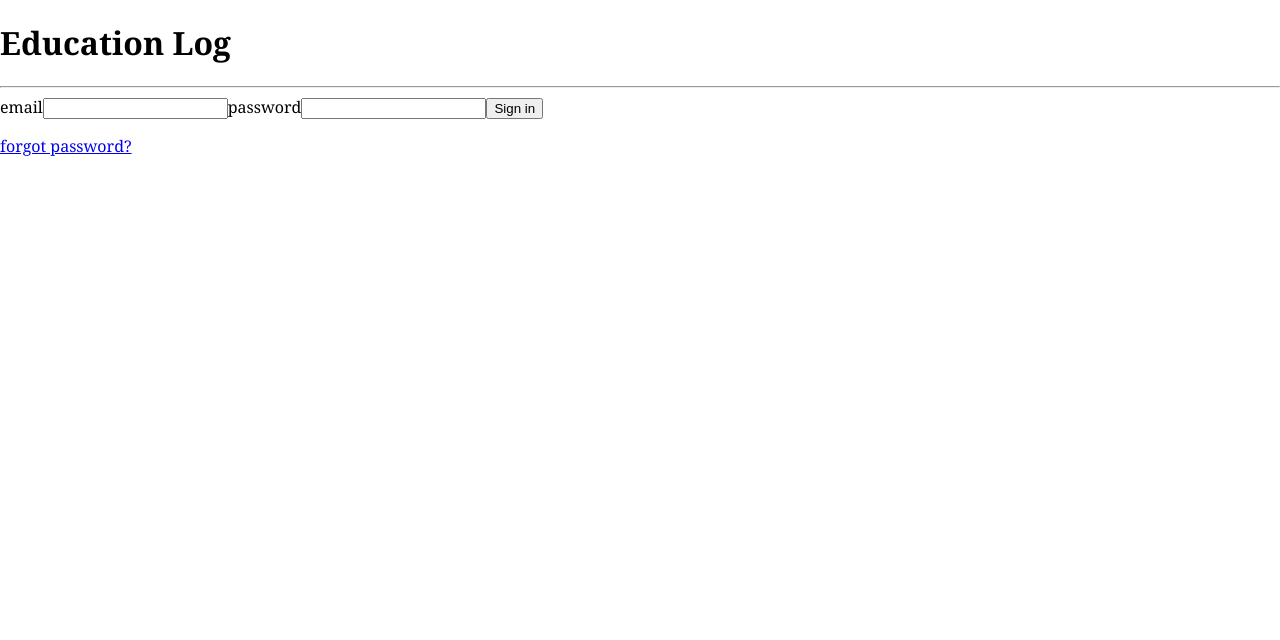
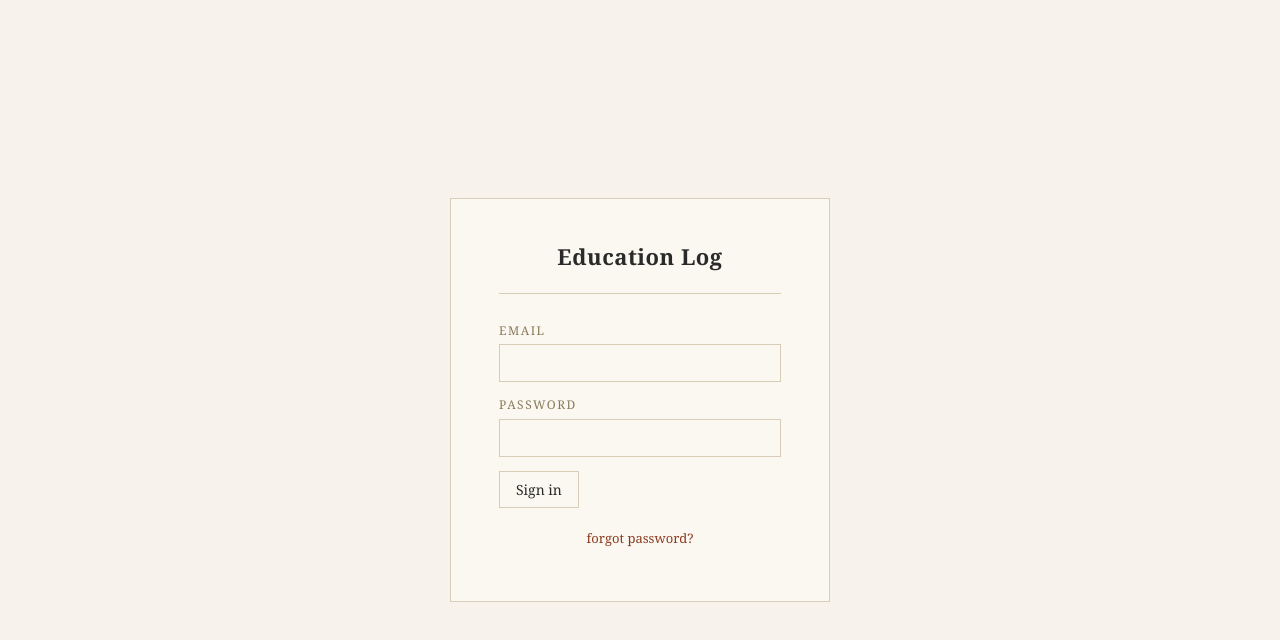
Before and after one commit to dafu-zhu/education-log, a React (Vite) app: page / in a window 1280 px wide. Shown: the top 640 px of the page. Built offline with nearby package versions, Linux system fonts and the light colour scheme; no server answers.

Commit message:
feat(ui): academic-minimal theme, Modal wrapper, inline SVG icons

```diff
--- a/src/index.css
+++ b/src/index.css
@@ -1,2 +1,238 @@
-/* Replaced by the academic-minimal theme in Phase G. */
-body { margin: 0; font-family: Georgia, serif; }
+:root {
+  --bg: #f7f3ec;
+  --paper: #fbf8f1;
+  --ink: #2a2a2a;
+  --ink-soft: #5a5a5a;
+  --ink-faint: #8a7a5a;
+  --rule: #d8cdb6;
+  --accent: #8a3a1f;
+  --serif: Georgia, 'Times New Roman', 'Iowan Old Style', serif;
+  --mono: 'SF Mono', Menlo, Consolas, monospace;
+}
+
+* { box-sizing: border-box; }
+
+html, body, #root {
+  margin: 0;
+  padding: 0;
+  background: var(--bg);
+  color: var(--ink);
+  font-family: var(--serif);
+  font-size: 16px;
+  line-height: 1.55;
+  -webkit-font-smoothing: antialiased;
+}
+
+a { color: var(--accent); text-decoration: none; }
+a:hover { text-decoration: underline; }
+
+button {
+  font-family: inherit;
+  font-size: 14px;
+  background: var(--paper);
+  color: var(--ink);
+  border: 1px solid var(--rule);
+  padding: 8px 16px;
+  cursor: pointer;
+}
+button:hover:not(:disabled) { background: var(--bg); }
+button:disabled { opacity: 0.5; cursor: not-allowed; }
+
+input, select, textarea {
+  font-family: inherit;
+  font-size: 15px;
+  background: var(--paper);
+  color: var(--ink);
+  border: 1px solid var(--rule);
+  padding: 8px 10px;
+  width: 100%;
+}
+
+label {
+  display: block;
+  margin-bottom: 14px;
+  font-size: 12px;
+  color: var(--ink-faint);
+  text-transform: uppercase;
+  letter-spacing: 1.5px;
+}
+label input, label select, label textarea { margin-top: 4px; }
+
+hr { border: 0; border-top: 1px solid var(--rule); margin: 24px 0; }
+
+/* ─── Login ──────────────────────────────────────── */
+.login-screen {
+  min-height: 100vh;
+  display: flex;
+  align-items: center;
+  justify-content: center;
+  padding: 24px;
+}
+.login-card {
+  background: var(--paper);
+  border: 1px solid var(--rule);
+  padding: 40px 48px;
+  max-width: 380px;
+  width: 100%;
+}
+.login-title {
+  font-size: 22px;
+  font-weight: 600;
+  margin: 0;
+  text-align: center;
+  letter-spacing: 0.5px;
+}
+.login-rule { margin: 20px 0 28px; }
+.login-error { color: var(--accent); font-size: 13px; margin-top: 12px; }
+.login-info { color: var(--ink-soft); font-size: 13px; margin-top: 12px; font-style: italic; }
+.login-link { text-align: center; margin-top: 20px; font-size: 13px; }
+
+/* ─── Page shell ──────────────────────────────────── */
+.page {
+  max-width: 880px;
+  margin: 0 auto;
+  padding: 48px 32px 96px;
+}
+
+/* ─── Header ──────────────────────────────────────── */
+.header { margin-bottom: 48px; }
+.header-name { font-size: 28px; font-weight: 600; margin: 0; }
+.header-stats {
+  font-size: 13px;
+  color: var(--ink-soft);
+  margin: 6px 0 0;
+  display: flex;
+  gap: 16px;
+  flex-wrap: wrap;
+  align-items: center;
+}
+.header-stats button { margin-left: auto; }
+
+/* ─── Program section ─────────────────────────────── */
+.program-section { margin-bottom: 56px; }
+.program-section + .program-section { border-top: 1px solid var(--rule); padding-top: 32px; }
+
+.program-header {
+  display: flex;
+  align-items: baseline;
+  gap: 12px;
+  flex-wrap: wrap;
+  margin-bottom: 4px;
+}
+.program-abbr {
+  font-size: 13px;
+  font-weight: 700;
+  letter-spacing: 2.5px;
+  text-transform: uppercase;
+}
+.program-meta { font-size: 12px; color: var(--ink-faint); letter-spacing: 1px; }
+.program-fullname { font-size: 18px; font-style: italic; color: var(--ink-soft); margin: 0; }
+.program-institution { font-size: 13px; color: var(--ink-soft); }
+.program-description { font-size: 14px; color: var(--ink-soft); margin-top: 6px; }
+.program-edit {
+  margin-left: auto;
+  background: transparent;
+  border: 0;
+  color: var(--ink-faint);
+  cursor: pointer;
+  padding: 4px;
+}
+.program-edit:hover { color: var(--accent); }
+
+.course-list { margin: 24px 0 0; padding: 0; list-style: none; }
+
+/* ─── Course row ──────────────────────────────────── */
+.course-row {
+  display: grid;
+  grid-template-columns: 110px 1fr auto auto;
+  gap: 12px 16px;
+  padding: 10px 0;
+  border-bottom: 1px dotted var(--rule);
+  cursor: pointer;
+  align-items: baseline;
+}
+.course-row.planned { color: var(--ink-faint); }
+.course-row.planned .course-grade { font-style: italic; }
+.course-row.in-progress .course-grade { font-style: italic; color: var(--ink-soft); }
+.course-code { font-family: var(--mono); font-size: 13px; color: var(--ink-soft); }
+.course-name { font-size: 15px; }
+.course-instructor { font-size: 13px; font-style: italic; color: var(--ink-soft); margin-left: 8px; }
+.course-term { font-size: 12px; color: var(--ink-faint); letter-spacing: 0.5px; text-align: right; }
+.course-grade {
+  font-size: 15px;
+  font-weight: 600;
+  text-align: right;
+  min-width: 90px;
+}
+.course-grade .small { font-size: 12px; font-weight: 400; color: var(--ink-soft); margin-left: 6px; }
+.course-icons { display: inline-flex; gap: 6px; margin-left: 8px; }
+.course-icons a { color: var(--ink-faint); }
+.course-icons a:hover { color: var(--accent); }
+.course-edit {
+  background: transparent; border: 0; color: var(--ink-faint); cursor: pointer; padding: 0 4px;
+}
+.course-edit:hover { color: var(--accent); }
+
+.course-detail {
+  padding: 12px 0 16px 110px;
+  font-size: 13px;
+  color: var(--ink-soft);
+  border-bottom: 1px dotted var(--rule);
+}
+.course-detail p { margin: 4px 0; }
+
+/* ─── Footer ──────────────────────────────────────── */
+.footer {
+  margin-top: 64px;
+  padding-top: 24px;
+  border-top: 1px solid var(--rule);
+  font-size: 12px;
+  color: var(--ink-faint);
+  display: flex;
+  justify-content: space-between;
+}
+
+/* ─── Modal ───────────────────────────────────────── */
+.modal-backdrop {
+  position: fixed; inset: 0;
+  background: rgba(40, 30, 20, 0.4);
+  display: flex; align-items: flex-start; justify-content: center;
+  padding: 48px 16px;
+  z-index: 100;
+  overflow-y: auto;
+}
+.modal {
+  background: var(--paper);
+  border: 1px solid var(--rule);
+  padding: 32px 36px;
+  max-width: 560px;
+  width: 100%;
+  box-shadow: 0 4px 20px rgba(0,0,0,0.1);
+}
+.modal h2 { margin: 0 0 20px; font-size: 22px; font-weight: 600; }
+.modal-row { display: grid; grid-template-columns: 1fr 1fr; gap: 12px; }
+.modal-actions { display: flex; gap: 12px; margin-top: 28px; align-items: center; }
+.modal-actions .spacer { flex: 1; }
+.modal-actions .danger {
+  background: transparent; border: 0; color: var(--accent); cursor: pointer; font-size: 13px;
+}
+
+/* ─── Empty states ────────────────────────────────── */
+.empty {
+  text-align: center;
+  padding: 80px 0;
+  color: var(--ink-faint);
+}
+.empty p { margin: 0 0 16px; font-style: italic; }
+
+/* ─── Mobile ──────────────────────────────────────── */
+@media (max-width: 640px) {
+  .page { padding: 24px 16px 64px; }
+  .course-row {
+    grid-template-columns: 1fr auto;
+    gap: 4px 12px;
+  }
+  .course-instructor { margin-left: 0; display: block; }
+  .course-term { grid-column: 1 / -1; text-align: left; }
+  .course-detail { padding-left: 0; }
+}
```
Also changed, not shown: src/components/Modal.tsx (added, +26 -0 lines), src/components/icons.tsx (added, +58 -0 lines).
